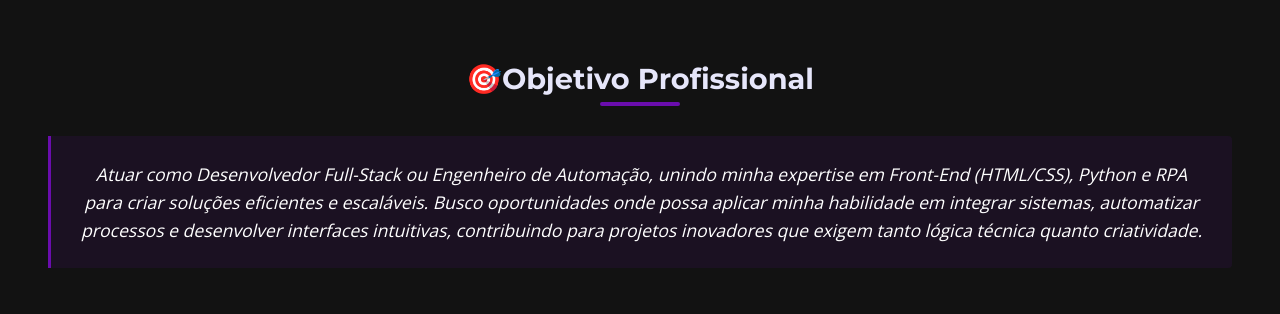
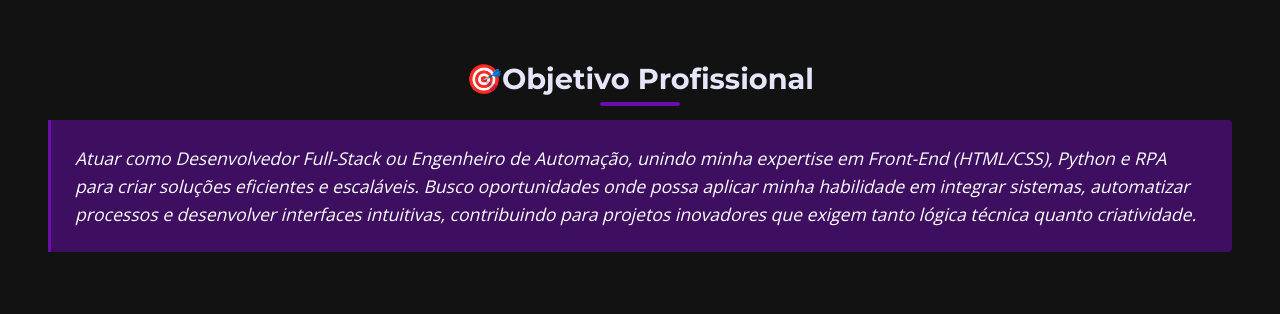
Before and after one commit to joaozin14/Meu-portf-lio, a plain HTML site: page index.html in a window 1280 px wide. Shown: the part 2920-3234 px from the top of the page. Drawn offline with nearby package versions, Linux system fonts and the light colour scheme.

Commit message:
Quinto Commit

```diff
--- a/style.css
+++ b/style.css
@@ -326,7 +326,6 @@ input[type="submit"] {
 
 /* Texto de objetivo profissional */
 .objetivo-profissional-text {
-    text-align: center;
     display: block;
     font-family: 'Open Sans', sans-serif;
     font-style: italic;
@@ -334,8 +333,7 @@ input[type="submit"] {
     line-height: 1.6;
     margin-top: 1rem;
     padding: 1.5rem;
-    background-color: rgba(106, 13, 173, 0.1);
+    background-color: rgba(106, 13, 173, 0.5);
     border-left: 3px solid #6A0DAD;
     border-radius: 0 4px 4px 0;
-    margin-top: 40px;
 }
```
